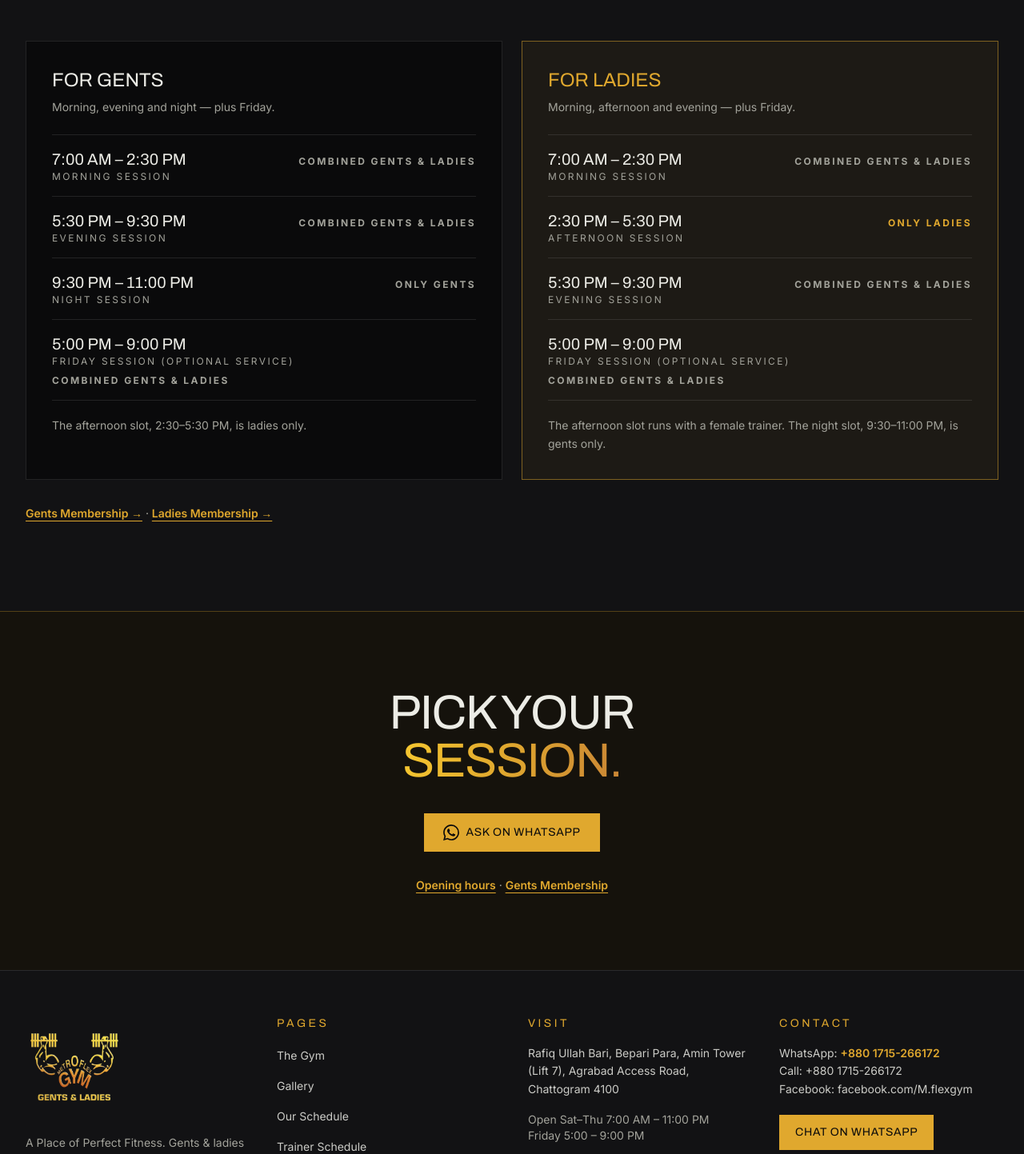
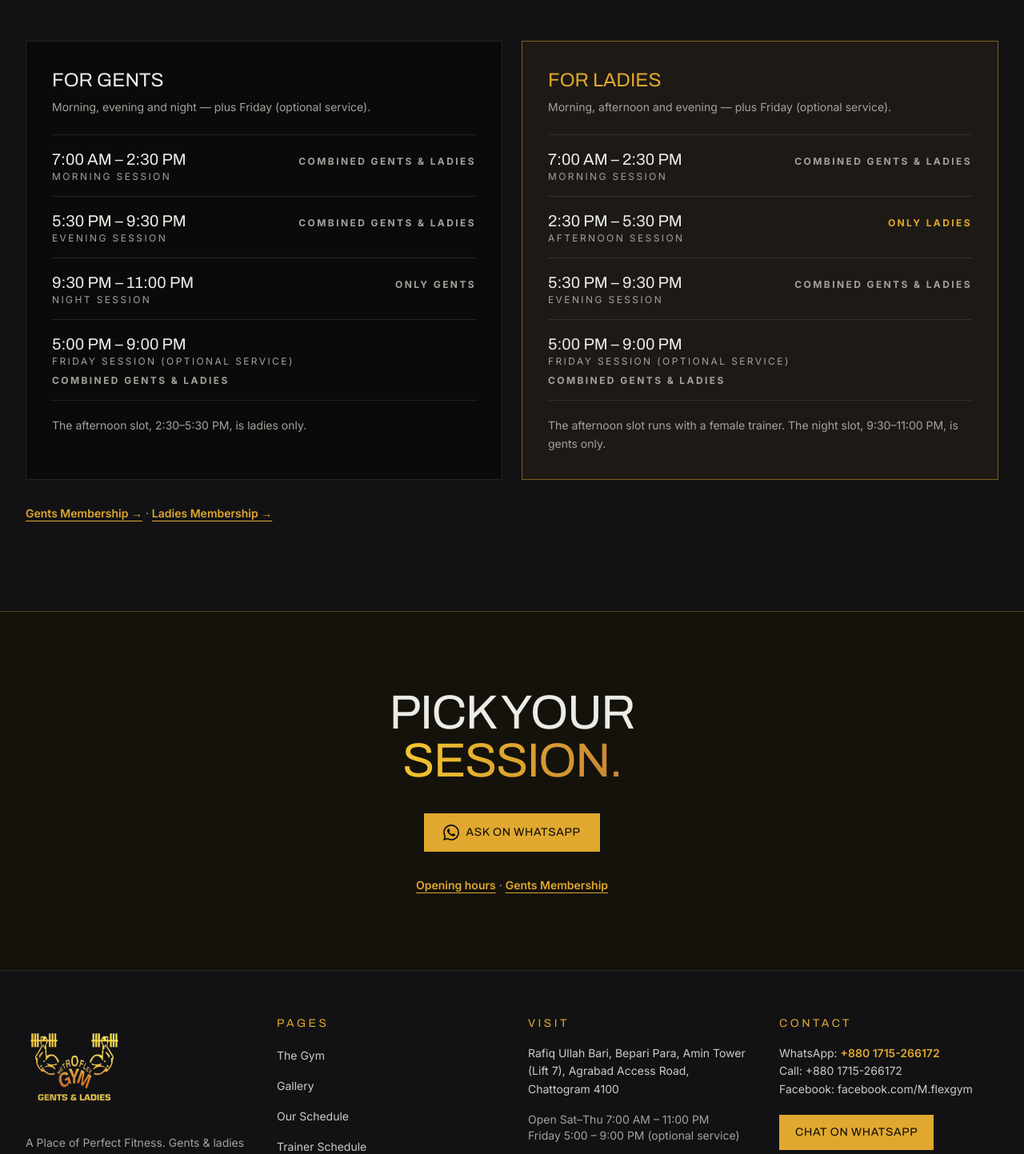
Before and after one commit to rafsaaanrakib/metro-flex-gym, a Next.js app: page /schedule in a window 1280 px wide. Shown: the part 1600-3043 px from the top of the page at 80% size. Built offline with nearby package versions, Linux system fonts and the light colour scheme.

Commit message:
Metro Flex Gym — Friday marked optional service everywhere
The footer, schedule cards, Opening Hours title and open-now badge
were the spots where Friday was written without the note. Hero,
About, FAQ, trainers and schedule body already had it.

```diff
--- a/app/layout.tsx
+++ b/app/layout.tsx
@@ -182,7 +182,7 @@ export default function RootLayout({ children }: { children: React.ReactNode })
               <p className="mt-4 text-sm text-muted">
                 Open Sat–Thu 7:00 AM – 11:00 PM
                 <br />
-                Friday 5:00 – 9:00 PM
+                Friday 5:00 – 9:00 PM (optional service)
               </p>
               <a
                 href={MAPS_URL}
--- a/app/opening-hours/page.tsx
+++ b/app/opening-hours/page.tsx
@@ -52,7 +52,7 @@ export default function OpeningHours() {
 
       {/* Hours */}
       <section className="mx-auto max-w-7xl px-4 pb-20 md:px-8">
-        <SectionHeading index="01" label="Hours" title={<>Open six days,<br />plus Friday evening.</>} />
+        <SectionHeading index="01" label="Hours" title={<>Open six days,<br />plus Friday evening — optional service.</>} />
         <div className="max-w-3xl">
           <Reveal>
             <div className="divide-y divide-white/10 border-y border-white/10">
--- a/app/schedule/page.tsx
+++ b/app/schedule/page.tsx
@@ -97,7 +97,7 @@ export default function Schedule() {
             <Reveal>
               <article className="h-full border border-white/10 bg-ink p-7 md:p-8">
                 <h3 className="font-display text-2xl font-black uppercase">For gents</h3>
-                <p className="mt-2 text-sm text-muted">Morning, evening and night — plus Friday.</p>
+                <p className="mt-2 text-sm text-muted">Morning, evening and night — plus Friday (optional service).</p>
                 <div className="mt-6 divide-y divide-white/10 border-y border-white/10">
                   {GENTS_SESSIONS.map((s) => (
                     <div key={s.name} className="flex flex-wrap items-baseline justify-between gap-2 py-4">
@@ -117,7 +117,7 @@ export default function Schedule() {
             <Reveal delay={0.08}>
               <article className="h-full border border-gold/50 bg-gold/5 p-7 md:p-8">
                 <h3 className="font-display text-2xl font-black uppercase text-gold">For ladies</h3>
-                <p className="mt-2 text-sm text-muted">Morning, afternoon and evening — plus Friday.</p>
+                <p className="mt-2 text-sm text-muted">Morning, afternoon and evening — plus Friday (optional service).</p>
                 <div className="mt-6 divide-y divide-white/10 border-y border-white/10">
                   {LADIES_SESSIONS.map((s) => (
                     <div key={s.name} className="flex flex-wrap items-baseline justify-between gap-2 py-4">
--- a/components/OpenNow.tsx
+++ b/components/OpenNow.tsx
@@ -47,7 +47,7 @@ export function OpenNow() {
     return (
       <span className="inline-flex items-center gap-2 font-body text-xs tracking-[0.2em] uppercase text-muted">
         <span className="h-2 w-2 rounded-full bg-muted" aria-hidden="true" />
-        Open Sat–Thu 7 AM–11 PM · Fri 5–9 PM
+        Open Sat–Thu 7 AM–11 PM · Fri 5–9 PM (optional)
       </span>
     );
   }
```
